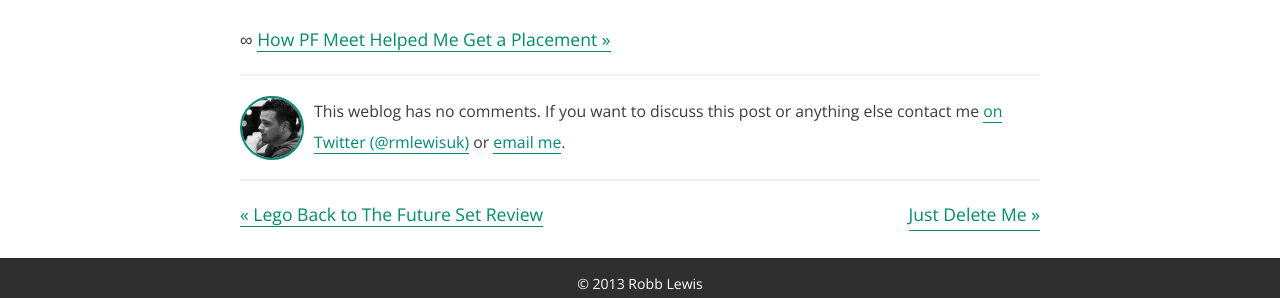
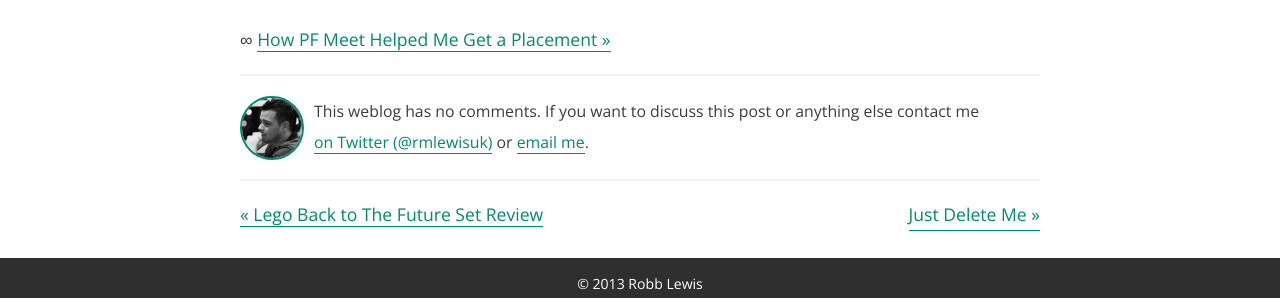
Before and after one commit to rknightuk/robblewis.me-jekyll, a Jekyll site: the page built from _posts/2013/2013-08-16-how-pf-meet-helped-me-get-a-placement.md, in a window 1280 px wide. Shown: the part 462-760 px from the top of the page. Built offline with Jekyll 4.4.1, drawn with Linux system fonts in a browser that asks for light colours; Markdown is read by kramdown in place of the engine named in the settings.

Commit message:
Stop link line breaking at full width

```diff
--- a/_layouts/post.html
+++ b/_layouts/post.html
@@ -8,7 +8,7 @@
     		<p>&infin; <a class="link" href="{{ page.link }}">{{ page.link-title }} &raquo;</a></p>
     	{% endif %}
 
-    	<p class="byline"><img src="/assets/img/avatar_60.jpg" width="60" height="60" alt="Small avatar of Robb Lewis">This weblog has no comments. If you want to discuss this post or anything else contact me <a href="http://twitter.com/rmlewisuk">on Twitter (@rmlewisuk)</a> or <a href="/contact">email me</a>.</p>
+    	<p class="byline"><img src="/assets/img/avatar_60.jpg" width="60" height="60" alt="Small avatar of Robb Lewis">This weblog has no comments. If you want to discuss this post or anything else contact me <a href="http://twitter.com/rmlewisuk">on&nbsp;Twitter (@rmlewisuk)</a> or <a href="/contact">email me</a>.</p>
 
         <p>
         	{% if page.previous %}
```
